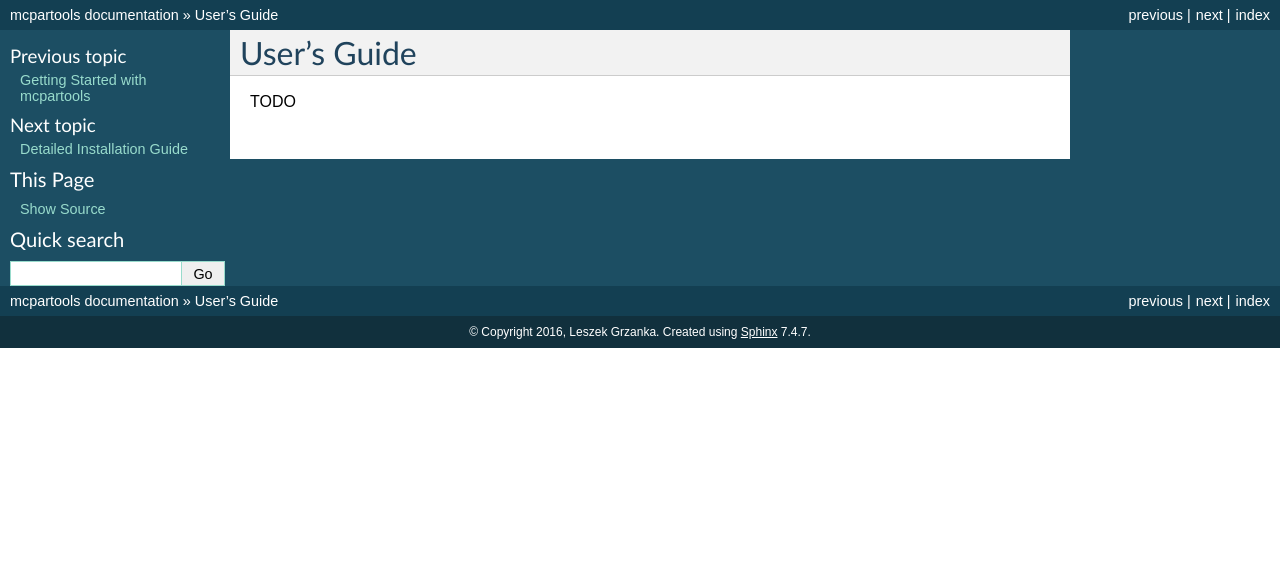
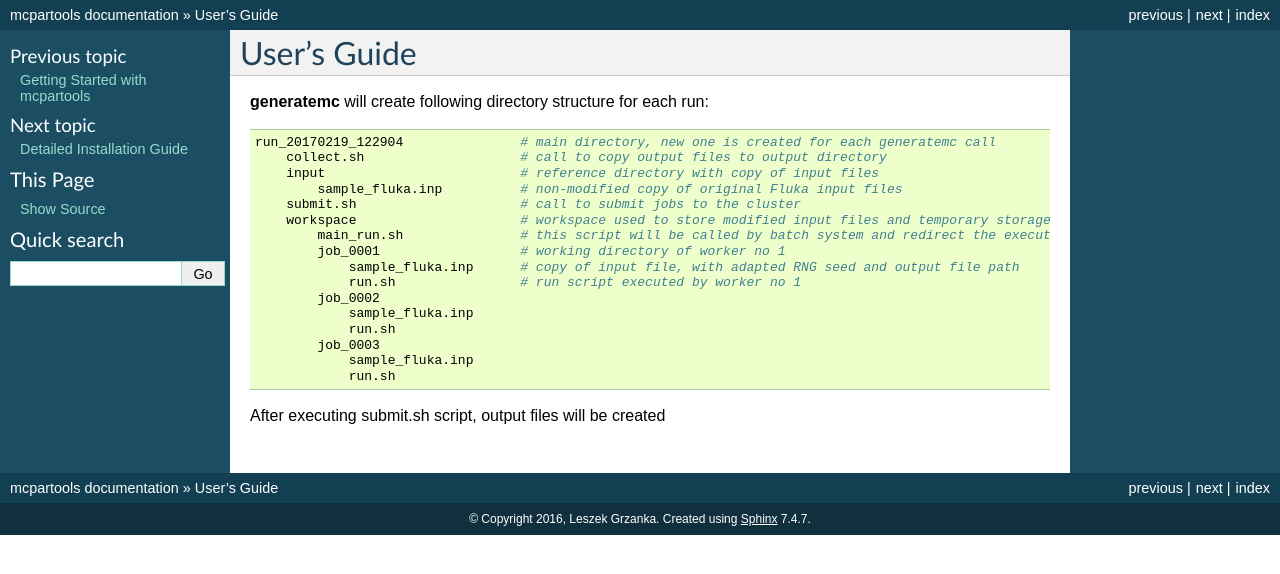
Before and after one commit to DataMedSci/mcpartools, a Sphinx documentation site: the page built from docs/user_guide.rst, in a window 1280 px wide. Shown: the top 574 px of the page. Built offline with Sphinx 7.4.7, drawn with Linux system fonts in a browser that asks for light colours.

Commit message:
first part of ug

```diff
--- a/docs/user_guide.rst
+++ b/docs/user_guide.rst
@@ -8,4 +8,23 @@
 User's Guide
 ============
 
-TODO
+**generatemc** will create following directory structure for each run::
+
+    run_20170219_122904               # main directory, new one is created for each generatemc call
+        collect.sh                    # call to copy output files to output directory
+        input                         # reference directory with copy of input files
+            sample_fluka.inp          # non-modified copy of original Fluka input files
+        submit.sh                     # call to submit jobs to the cluster
+        workspace                     # workspace used to store modified input files and temporary storage for output
+            main_run.sh               # this script will be called by batch system and redirect the execution to specific worker
+            job_0001                  # working directory of worker no 1
+                sample_fluka.inp      # copy of input file, with adapted RNG seed and output file path
+                run.sh                # run script executed by worker no 1
+            job_0002
+                sample_fluka.inp
+                run.sh
+            job_0003
+                sample_fluka.inp
+                run.sh
+
+After executing submit.sh script, output files will be created
```
